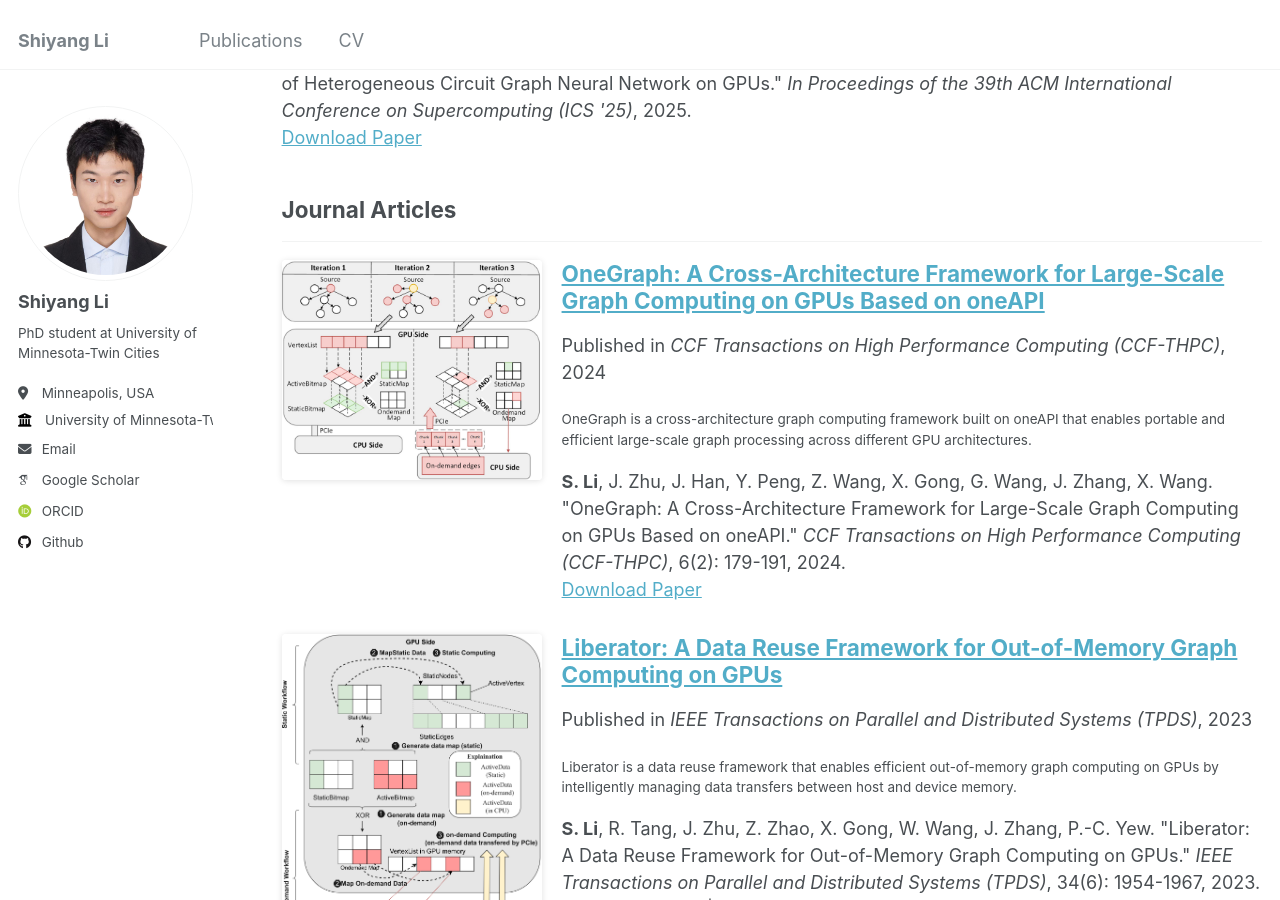
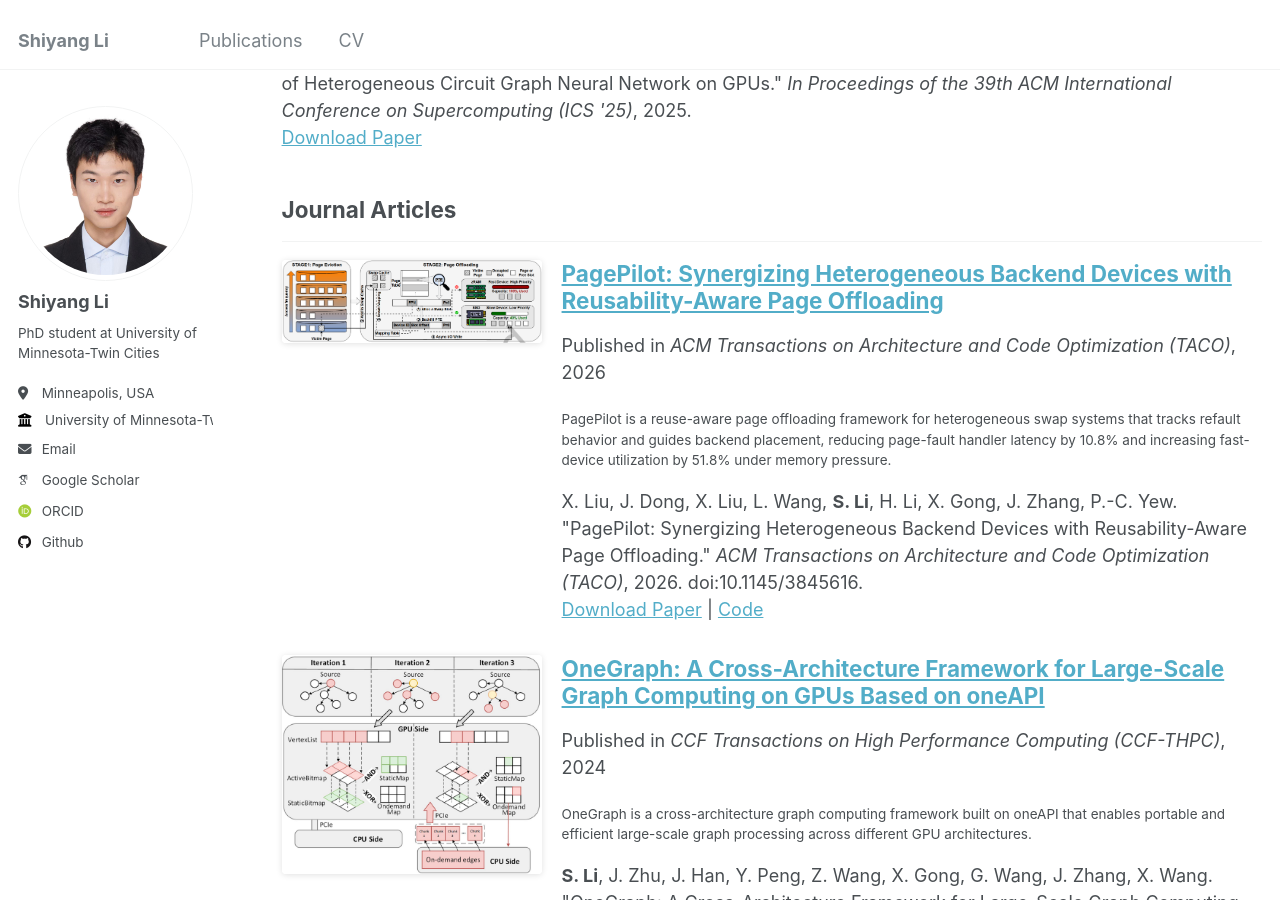
Before and after one commit to NKU-Yang/NKU-yang.github.io, a Jekyll site: the page built from _pages/publications.html, in a window 1280 px wide and 900 px high, scrolled down 2456 px. Built offline with Jekyll 4.4.1, drawn with Linux system fonts in a browser that asks for light colours; some web fonts are replaced; comment, search, counter and statistics services are not loaded.

Commit message:
Add PagePilot publication

```diff
--- a/_pages/cv.md
+++ b/_pages/cv.md
@@ -25,37 +25,40 @@ redirect_from:
 
 ## Publications
 
-1. **SparseDitto: Customizing GPU Kernels for Different Sparsity Patterns with LLM-Based Agentic System**
+1. **PagePilot: Synergizing Heterogeneous Backend Devices with Reusability-Aware Page Offloading**
+   X. Liu, J. Dong, X. Liu, L. Wang, **S. Li**, H. Li, X. Gong, J. Zhang, P.-C. Yew. *ACM Transactions on Architecture and Code Optimization (TACO)*, 2026.
+
+2. **SparseDitto: Customizing GPU Kernels for Different Sparsity Patterns with LLM-Based Agentic System**
    **S. Li**, G. Sun, J. Tang, Y. Wang, M. Hong, C. Ding. *arXiv:2608.05033*, 2026.
 
-2. **GSR-GNN: Training Acceleration and Memory-Saving Framework of Deep GNNs on Circuit Graph**
+3. **GSR-GNN: Training Acceleration and Memory-Saving Framework of Deep GNNs on Circuit Graph**
    Y. Luo, **S. Li**, Y. Feng, V. Kancharla, S. Huang, C. Ding. *DAC '26*, 2026.
 
-3. **StitchCUDA: An Automated Multi-Agents End-to-End GPU Programming Framework with Rubric-based Agentic Reinforcement Learning**
+4. **StitchCUDA: An Automated Multi-Agents End-to-End GPU Programming Framework with Rubric-based Agentic Reinforcement Learning**
    **S. Li**, Z. Zhang, W. Chen, Y. Luo, M. Hong, C. Ding. *International Conference on Machine Learning (ICML 2026)*, accepted.
 
-4. **CUDABeaver: Benchmarking LLM-Based Automated CUDA Debugging**
+5. **CUDABeaver: Benchmarking LLM-Based Automated CUDA Debugging**
    **S. Li**\*, H. Chen\*, M. Fazzini, C. Ding. *arXiv:2605.08455*, 2026.
 
-5. **CUDAHercules: Benchmarking Hardware-Aware Expert-level CUDA Optimization for LLMs**
+6. **CUDAHercules: Benchmarking Hardware-Aware Expert-level CUDA Optimization for LLMs**
    **S. Li**, Z. Zhang, G. Sun, Y. Luo, W. Chen, Y. Wang, M. Hong, C. Ding. *arXiv:2605.08467*, 2026.
 
-6. **FPTC: A Fast Parallel Transform-based Codec for Efficient Asymmetric Signal Compression**
+7. **FPTC: A Fast Parallel Transform-based Codec for Efficient Asymmetric Signal Compression**
    B. Mechels, R. Billmeyer, A. Chen, **S. Li**, C. Ding. *arXiv:2605.01086*, 2026.
 
-7. **XuanJia: A Comprehensive Virtualization-Based Code Obfuscator for Binary Protection**
+8. **XuanJia: A Comprehensive Virtualization-Based Code Obfuscator for Binary Protection**
    X. Zou, X. Gong, J. Zhang, **S. Li**, P.-C. Yew. *arXiv:2601.10261*, 2026.
 
-8. **CudaForge: An Agent Framework with Hardware Feedback for CUDA Kernel Optimization**
+9. **CudaForge: An Agent Framework with Hardware Feedback for CUDA Kernel Optimization**
    Z. Zhang, R. Wang, **S. Li**, Y. Luo, M. Hong, C. Ding. *arXiv:2511.01884*, 2025.
 
-9. **DR-CircuitGNN: Training Acceleration of Heterogeneous Circuit Graph Neural Network on GPUs**
+10. **DR-CircuitGNN: Training Acceleration of Heterogeneous Circuit Graph Neural Network on GPUs**
    Y. Luo, **S. Li**, J. Tao, K. G. Thorat, X. Xie, H. Peng, N. Xu, C. Ding, S. Huang. *ICS '25*, 2025.
 
-10. **Liberator: A Data Reuse Framework for Out-of-Memory Graph Computing on GPUs**
+11. **Liberator: A Data Reuse Framework for Out-of-Memory Graph Computing on GPUs**
     **S. Li**, R. Tang, J. Zhu, Z. Zhao, X. Gong, W. Wang, J. Zhang, P.-C. Yew. *IEEE TPDS* 34.6 (2023): 1954-1967.
 
-11. **OneGraph: A Cross-Architecture Framework for Large-Scale Graph Computing on GPUs Based on oneAPI**
+12. **OneGraph: A Cross-Architecture Framework for Large-Scale Graph Computing on GPUs Based on oneAPI**
     **S. Li**, J. Zhu, J. Han, Y. Peng, Z. Wang, X. Gong, G. Wang, J. Zhang, X. Wang. *CCF-THPC* 6.2 (2024): 179-191.
 
 ## Work Experience
--- /dev/null
+++ b/_publications/2026-09-03-pagepilot.md
@@ -0,0 +1,34 @@
+---
+title: "PagePilot: Synergizing Heterogeneous Backend Devices with Reusability-Aware Page Offloading"
+collection: publications
+category: manuscripts
+permalink: /publication/2026-09-03-pagepilot
+excerpt: "PagePilot is a reuse-aware page offloading framework for heterogeneous swap systems that tracks refault behavior and guides backend placement, reducing page-fault handler latency by 10.8% and increasing fast-device utilization by 51.8% under memory pressure."
+date: 2026-09-03
+venue: "ACM Transactions on Architecture and Code Optimization (TACO)"
+paperurl: "/files/pagepilot.pdf"
+codeurl: "https://github.com/NKU-EmbeddedSystem/pagepilot"
+citation: 'X. Liu, J. Dong, X. Liu, L. Wang, <b>S. Li</b>, H. Li, X. Gong, J. Zhang, P.-C. Yew. &quot;PagePilot: Synergizing Heterogeneous Backend Devices with Reusability-Aware Page Offloading.&quot; <i>ACM Transactions on Architecture and Code Optimization (TACO)</i>, 2026. doi:10.1145/3845616.'
+header:
+  teaser: "publications/pagepilot.png"
+  teaser_side: true
+---
+
+## Abstract
+
+Page swapping remains the dominant mechanism for extending physical memory, but Linux swap management still relies on priority-based backend selection when heterogeneous devices are available. This can leave fast devices occupied by rarely reused pages while frequently refaulted pages are placed on slower devices. We present **PagePilot**, a reuse-aware page offloading framework for heterogeneous swap systems. PagePilot tracks refault behavior across eviction and refault cycles, uses average refault distance to guide backend selection, and applies background migration to correct misplacements. Implemented in the Linux 6.3 kernel, PagePilot reduces page-fault handler latency by 10.8%, increases fast-device utilization by 51.8%, and outperforms iSwap in 37 of 40 evaluated configurations.
+
+## Key Contributions
+
+- A reuse-aware page offloading framework for heterogeneous swap backends
+- Refault-history tracking that bridges virtual memory semantics and swap backend placement
+- Background migration that preserves fast-device capacity for pages with imminent reuse
+- Linux 6.3 kernel implementation with lower page-fault latency and higher fast-backend utilization
+
+## Authors
+
+Xingze Liu, Jialin Dong, Xinyu Liu, Lizhi Wang, **Shiyang Li**, Haoran Li, Xiaoli Gong, Jin Zhang, Pen-Chung Yew
+
+*ACM Transactions on Architecture and Code Optimization (TACO), 2026. doi:10.1145/3845616.*
+
+![PagePilot Overview](/images/publications/pagepilot.png){: .align-center style="max-width: 100%;"}
```
Also changed, not shown: _pages/about.md (+4 -0 lines), images/publications/pagepilot.png (added), 3 other files.
